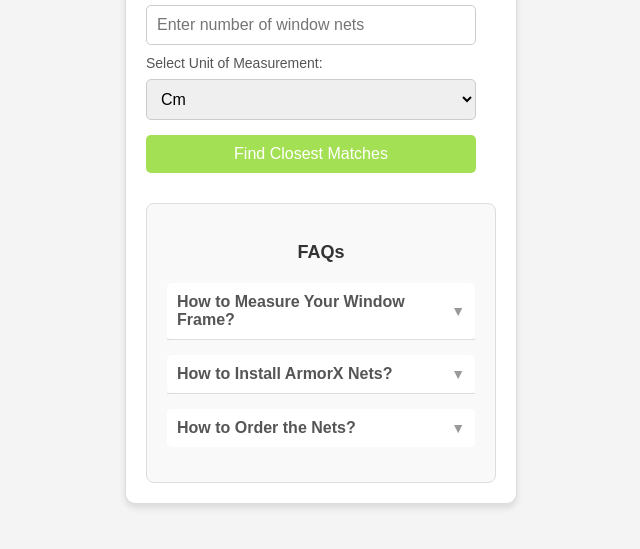
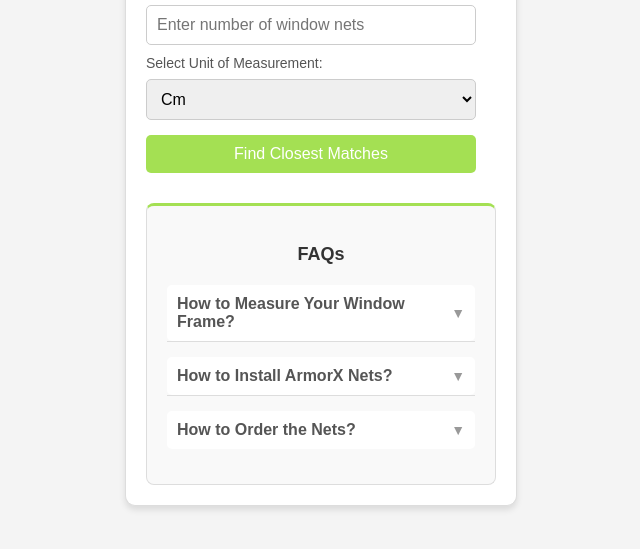
Before and after one commit to ArmorX-Net/ArmorX-Mosquito-Net-Calculator, a plain HTML site: page index.html in a window 1280 px wide. Shown: the part 225-774 px from the top of the page, without its empty margins (319-959 px from the left). Drawn offline with Linux system fonts and the light colour scheme.

Commit message:
Update style.css

```diff
--- a/style.css
+++ b/style.css
@@ -256,6 +256,7 @@ button:hover {
     background-color: #f9f9f9;
     border: 1px solid #ddd;
     border-radius: 8px;
+    border-top: 3px solid #a4e053;
 }
 
 .faq-section h3 {
```
